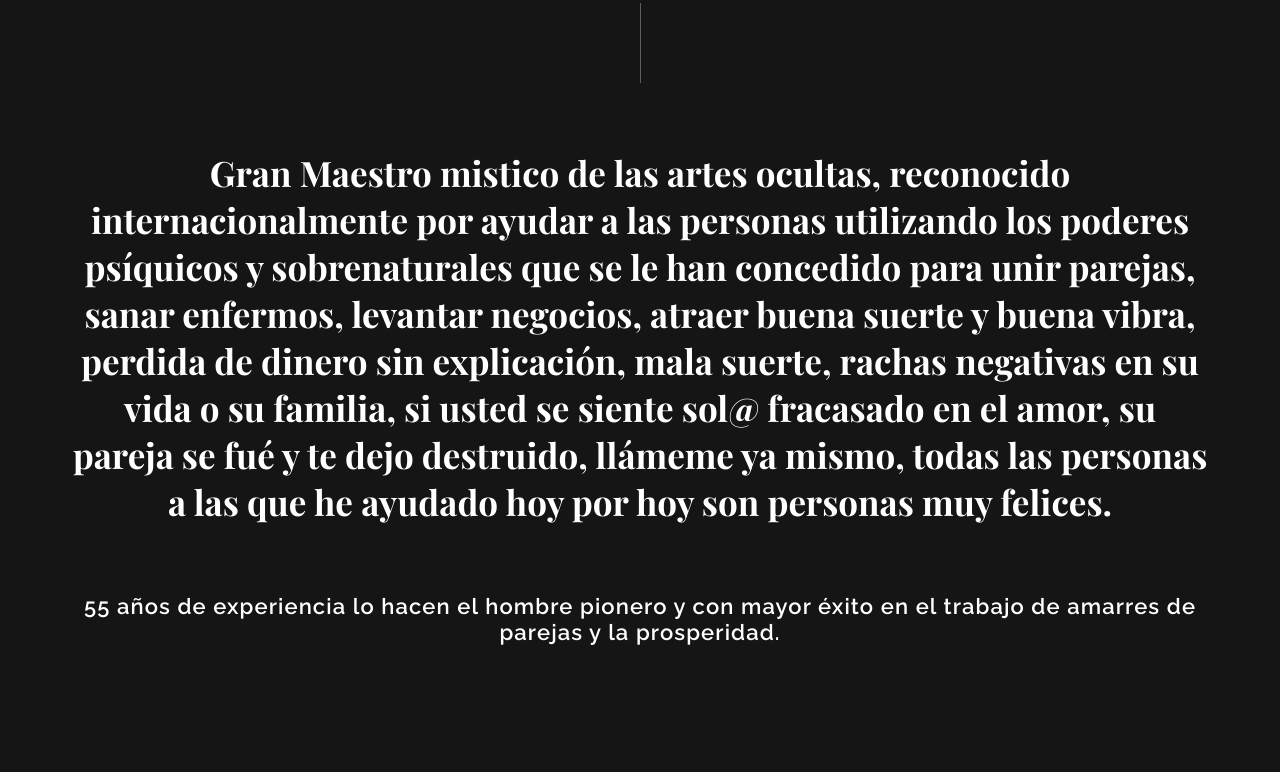
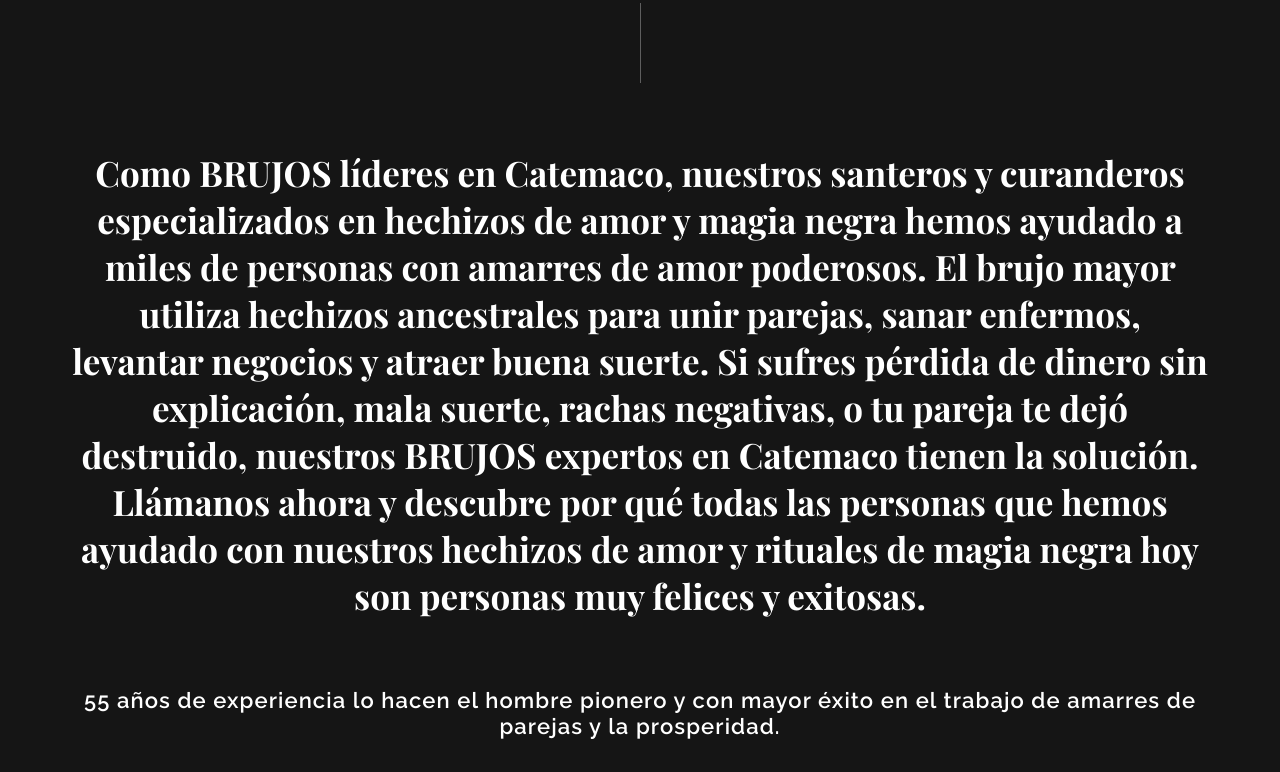
Before and after one commit to saltbalente/website-5, a plain HTML site: page brujo-mayor/index.html in a window 1280 px wide. Shown: the part 1121-1893 px from the top of the page. Drawn offline with nearby package versions, Linux system fonts and the light colour scheme; files whose address does not match are found by name.

Commit message:
Update testimonial content in index.html

```diff
--- a/brujo-mayor/index.html
+++ b/brujo-mayor/index.html
@@ -376,8 +376,8 @@ Y AMARRES DE AMOR
                                 <div class="inner">
                                     <div class="quote">
                                         <blockquote class="quote-inner">
-                                           Gran Maestro mistico de las artes ocultas, reconocido internacionalmente por ayudar a las personas utilizando los poderes psíquicos y sobrenaturales que se le han concedido para unir parejas, sanar enfermos, levantar negocios, atraer buena suerte y buena vibra, perdida de dinero sin explicación, mala suerte, rachas negativas en su vida o su familia, si usted se siente sol@ fracasado en el amor, su pareja se fué y te dejo destruido,  llámeme ya mismo, todas las personas a las que he ayudado hoy por hoy son personas muy felices.
-                                        </blockquote>
+  Como <strong>BRUJOS</strong> líderes en Catemaco, nuestros <strong>santeros</strong> y <strong>curanderos</strong> especializados en <strong>hechizos de amor</strong> y <strong>magia negra</strong> hemos ayudado a miles de personas con <strong>amarres de amor</strong> poderosos. El <strong>brujo mayor</strong> utiliza <strong>hechizos</strong> ancestrales para unir parejas, sanar enfermos, levantar negocios y atraer buena suerte. Si sufres pérdida de dinero sin explicación, mala suerte, rachas negativas, o tu pareja te dejó destruido, nuestros <strong>BRUJOS</strong> expertos en Catemaco tienen la solución. Llámanos ahora y descubre por qué todas las personas que hemos ayudado con nuestros <strong>hechizos de amor</strong> y rituales de <strong>magia negra</strong> hoy son personas muy felices y exitosas.
+</blockquote>
                                     </div>
                                 </div>
                             </div>
```
